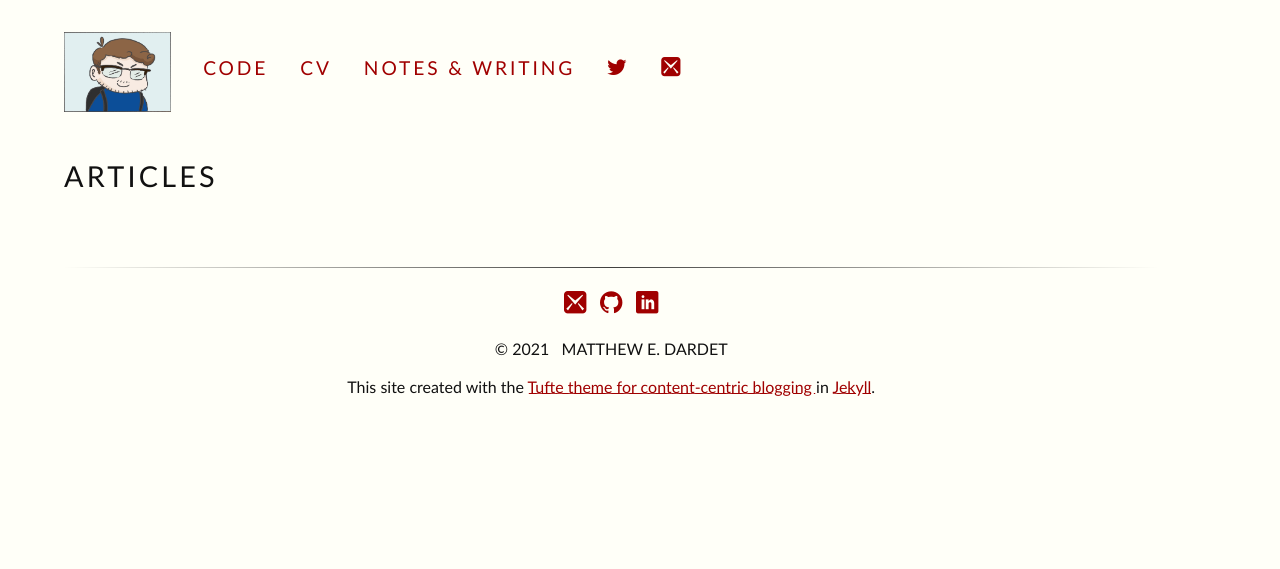
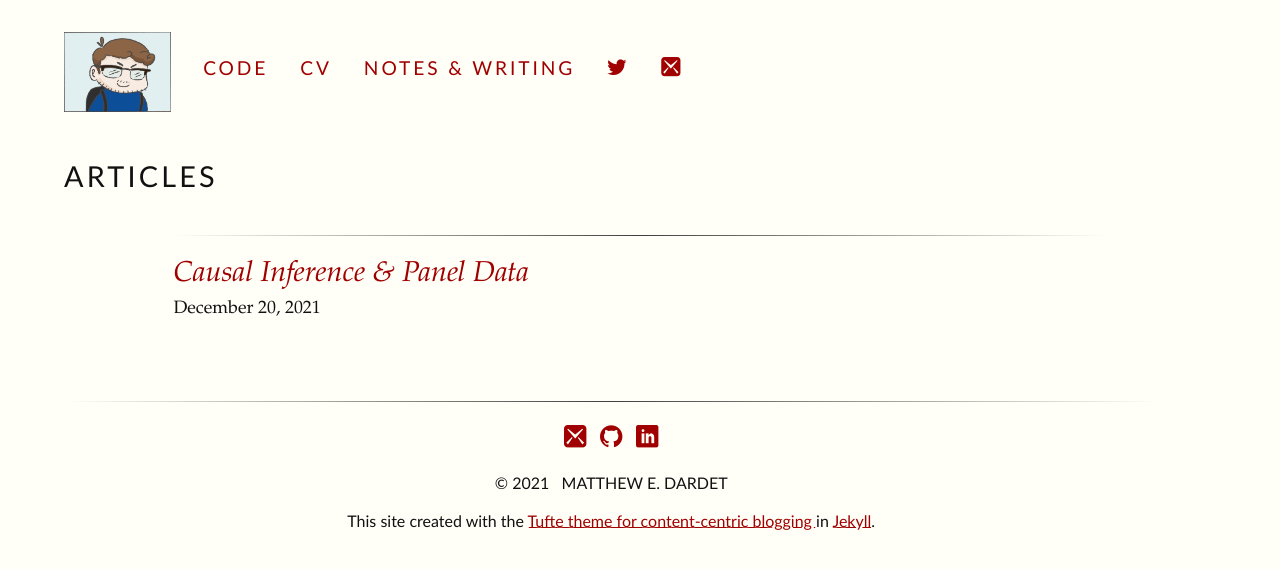
Before and after one commit to matthewdardet/matthewdardet.github.io, a Jekyll site: the page built from Notes & Writing/index.md, in a window 1280 px wide. Shown: the top 569 px of the page. Built offline with Jekyll 4.4.1, drawn with Linux system fonts in a browser that asks for light colours; some web fonts are replaced.

```diff
--- /dev/null
+++ b/_posts/2021-12-21-DID.md
@@ -0,0 +1,6 @@
+---
+layout: post
+title:  "Causal Inference & Panel Data"
+date:   2021-12-21 00:08:45
+categories: post
+---
```
Also changed, not shown: _posts/DID.md (+4 -0 lines).
